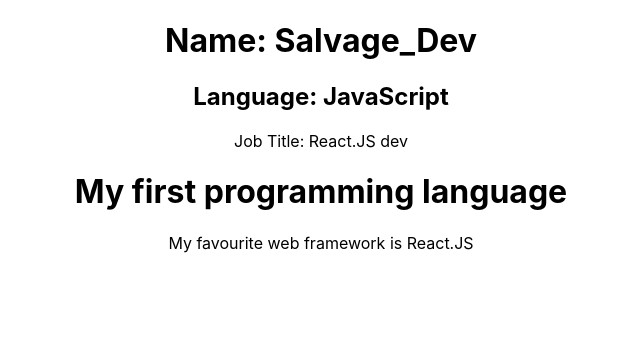
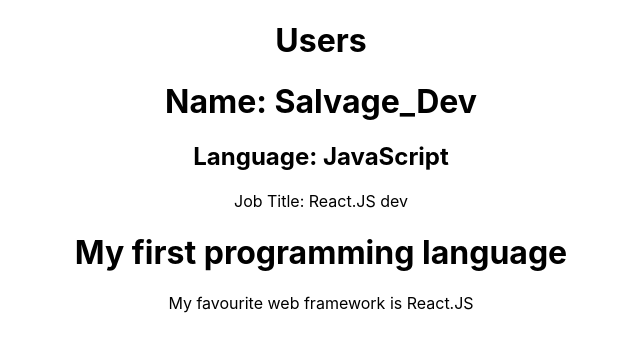
Before and after one commit to Milo123459/salvage-official, a React (Create React App) app: page / in a window 1280 px wide. Shown: the top 352 px of the page, without its empty margins (319-959 px from the left). Built offline with nearby package versions, Linux system fonts and the light colour scheme.

Commit message:
New update

```diff
--- a/package.json
+++ b/package.json
@@ -7,6 +7,7 @@
     "@testing-library/react": "^9.5.0",
     "@testing-library/user-event": "^7.2.1",
     "glob": "^7.1.6",
+    "mongoose": "^5.9.19",
     "react": "^16.13.1",
     "react-dom": "^16.13.1",
     "react-router-dom": "^5.2.0",
--- a/src/App.js
+++ b/src/App.js
@@ -21,6 +21,7 @@
 function App() {
   return (
     <div className="App">
+      <h1>Users</h1>
       {userComponents}
       {postComponents}
     </div>
```
Also changed, not shown: 1 other file (tests, documents, lock files or other folders).
